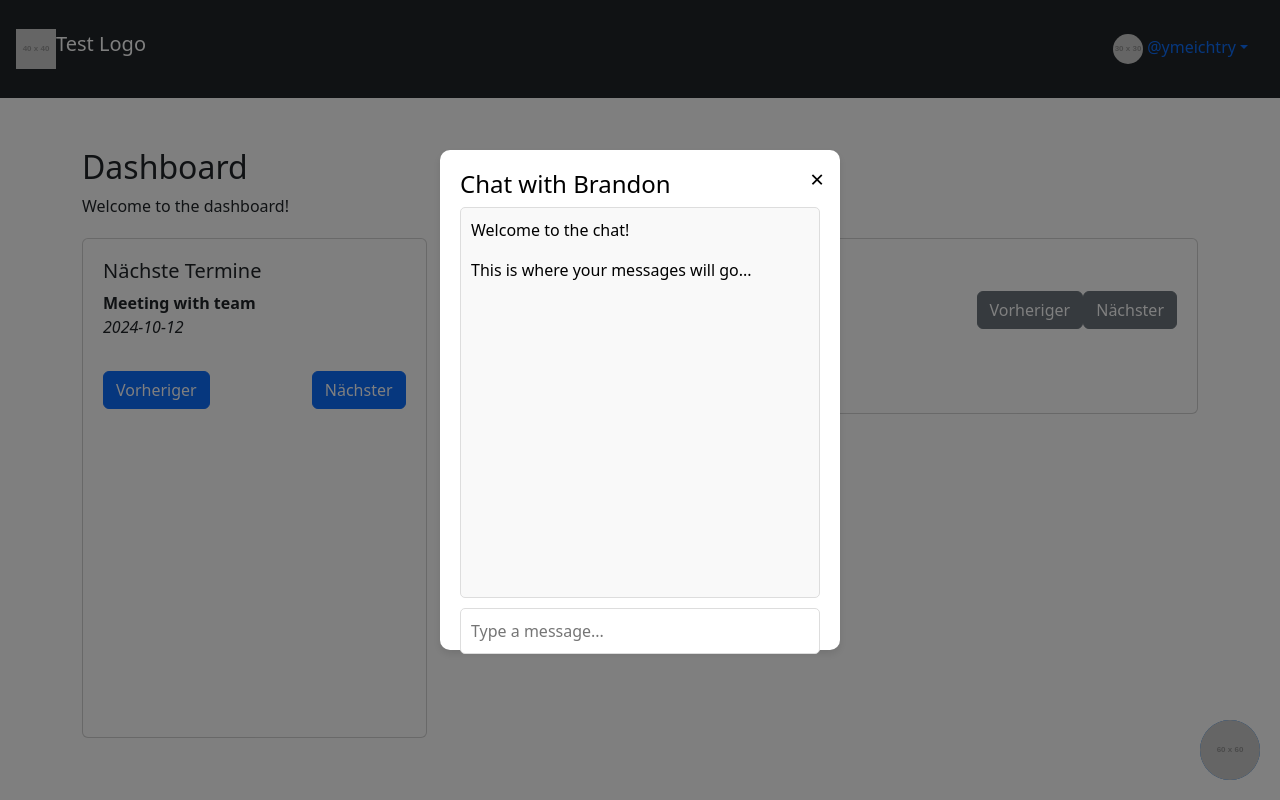
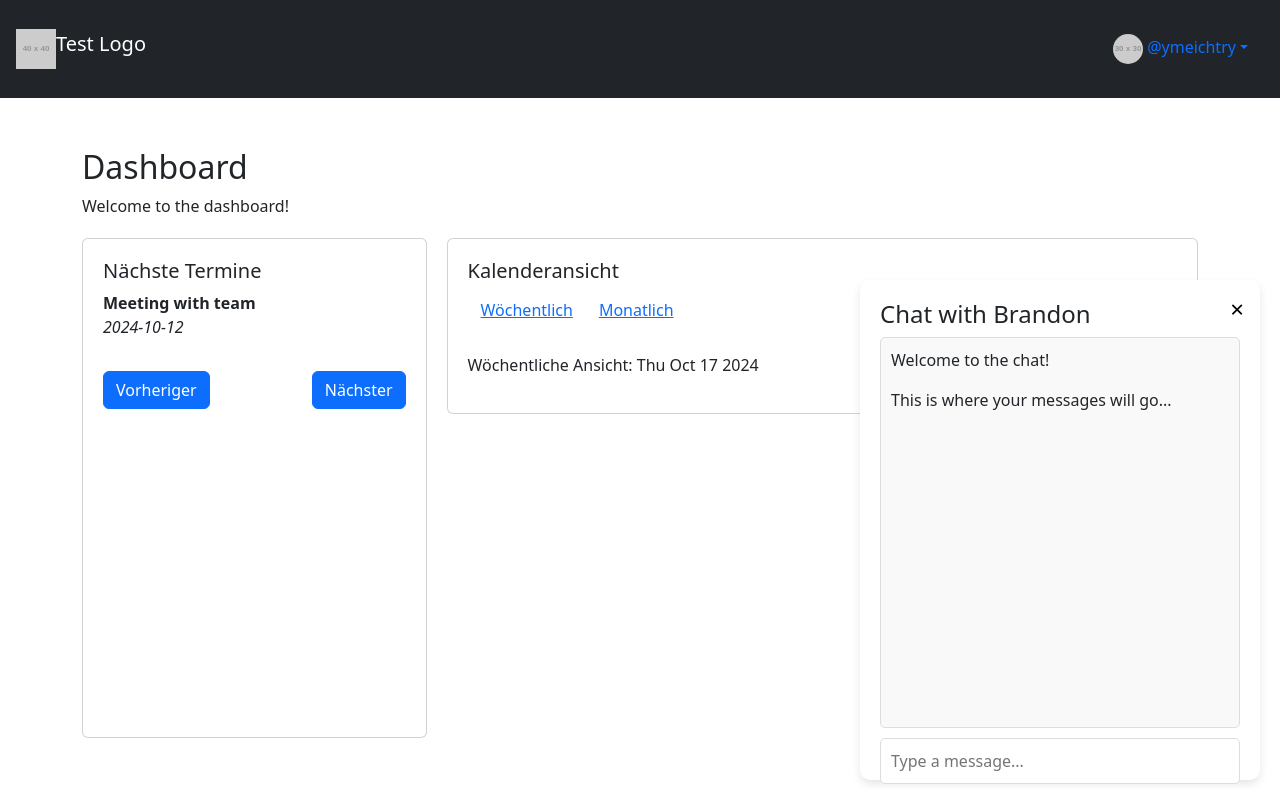
Before and after one commit to ymeichtry/BranAssist, a React (Create React App) app in the folder branassist-frontend/: page / in a window 1280 px wide. Both pictures are taken after a click on the element 1230 px from the left and 750 px from the top of the page. Built offline with nearby package versions, Linux system fonts and the light colour scheme.

Commit message:
chatBot is now positioned correctly

```diff
--- a/branassist-frontend/src/components/ChatBot.js
+++ b/branassist-frontend/src/components/ChatBot.js
@@ -6,29 +6,16 @@ const ChatBot = ({ onClose }) => {
             className="modal-overlay"
             style={{
                 position: 'fixed',
-                top: '0',
-                left: '0',
-                right: '0',
-                bottom: '0',
-                backgroundColor: 'rgba(0, 0, 0, 0.5)', // Halbtransparenter Hintergrund
-                display: 'flex',
-                justifyContent: 'center',
-                alignItems: 'center',
+                bottom: '20px',  // Abstand vom unteren Rand
+                right: '20px',   // Abstand vom rechten Rand
                 zIndex: 1000,
-            }}
-        >
-            <div
-                className="chat-dialog"
-                style={{
+                width: '400px',  // Fixierte Breite des Chatbot-Fensters
+                maxWidth: '90%', // Passt sich an kleinere Bildschirme an
+                height: '500px', // Fixierte Höhe
                 backgroundColor: 'white',
-                    color: 'black',
-                    width: '400px',
-                    maxWidth: '90%',
-                    height: '500px',
                 borderRadius: '10px',
                 boxShadow: '0 4px 8px rgba(0, 0, 0, 0.1)',
                 padding: '20px',
-                    position: 'relative',
             }}
         >
             {/* Schließen-Button */}
@@ -85,7 +72,6 @@ const ChatBot = ({ onClose }) => {
                 />
             </div>
         </div>
-        </div>
     );
 };
 
```
Lines whose indentation alone changed are shown as unchanged.
